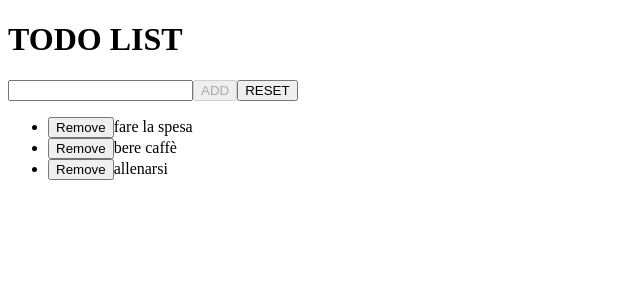
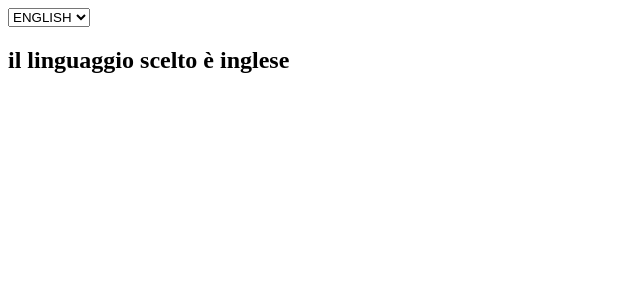
Before and after one commit to TizianoForte/React-Exercise, a React (Create React App) app: page / in a window 1280 px wide. Shown: the top 300 px of the page, without its empty margins (0-640 px from the left). Built offline with nearby package versions, Linux system fonts and the light colour scheme.

Commit message:
context-01

```diff
--- a/src/App.js
+++ b/src/App.js
@@ -1,36 +1,31 @@
 import React from "react";
-import TodoList from "./Todolist";
+import { DisplayLanguage } from "./DisplayLanguage";
+import { languageContext } from "./LanguageContext";
 
 class App extends React.Component {
-  render() {
-    return (
-      <div>
-        <TodoList
-          render={(items, deleteState) => {
-            const itemsCopy = [...items.items];
-            return (
-              <ul className="list">
-                {itemsCopy.map((el, i) => (
-                  <div key={i}>
-                    <li>
-                      <button
-                        onClick={() => {
-                          deleteState(itemsCopy, i);
-                        }}
-                      >
-                        Remove
-                      </button>
-                      {el}
-                    </li>
-                  </div>
-                ))}
-              </ul>
-            );
-          }}
-        />
-      </div>
-    );
-  }
+  state = {
+		language: "en",
+	};
+
+	handleLenguageChange = (event) => {
+		this.setState({
+			language: event.target.value,
+		});
+		console.log(this.state);
+	};
+
+	onLogin = (state) => console.log(state);
+
+	render() {
+		return (
+			<>
+				<languageContext.Provider value={this.state.language}>
+					<DisplayLanguage onChange={this.handleLenguageChange}/>
+				</languageContext.Provider>
+			</>
+		);
+	}
 }
 
+
 export default App;
--- /dev/null
+++ b/src/DisplayLanguage.js
@@ -0,0 +1,32 @@
+import React from "react";
+import { languageContext } from "./LanguageContext";
+
+const string = {
+	en: {
+		STRING_TO_DISPLAY: "il linguaggio scelto è inglese",
+	},
+
+	it: {
+		STRING_TO_DISPLAY: "il linguaggio scelto è italiano",
+	},
+};
+
+export class DisplayLanguage extends React.Component {
+	render() {
+		return (
+			<languageContext.Consumer>
+				{(language) => {
+					return (
+						<div>
+							<select onChange={this.props.onChange}>
+								<option value="en">ENGLISH</option>
+								<option value="it">ITALIANO</option>
+							</select>
+							<h2>{string[language].STRING_TO_DISPLAY}</h2>
+						</div>
+					);
+				}}
+			</languageContext.Consumer>
+		);
+	}
+}
--- /dev/null
+++ b/src/LanguageContext.js
@@ -0,0 +1,4 @@
+import { createContext } from "react";
+
+
+export const languageContext = createContext('en')
--- a/src/Todolist.js
+++ /dev/null
@@ -1,60 +0,0 @@
-import React from "react";
-
-
-
-export default class TodoList extends React.Component {
-    state = {
-      items: [
-        "fare la spesa",
-        "bere caffè",
-        "allenarsi",
-      ],
-      newItem: "",
-    };
-
-    addEvent = () => {
-      this.setState({
-        items: [...this.state.items, this.state.newItem],
-        newItem: "",
-      });
-    };
-
-    addItem = (event) => {
-      this.setState({
-        newItem: event.target.value,
-      });
-    };
-
-    resetItems = () => {
-      this.setState({
-        items: [],
-      });
-    };
-
-    deleteState = (array, i) => {
-      array.splice(i, 1);
-      this.setState({
-        items: array,
-      });
-    };
-
-    render() {
-      return (
-        <>
-          <div>
-            <h1>TODO LIST</h1>
-            <input
-              type="text"
-              onChange={this.addItem}
-              value={this.state.newItem}
-            />
-            <button onClick={this.addEvent} disabled={!this.state.newItem}>
-              ADD
-            </button>
-            <button onClick={this.resetItems}>RESET</button>
-            {this.props.render(this.state, this.deleteState)}
-          </div>
-        </>
-      );
-    }
-}
```
